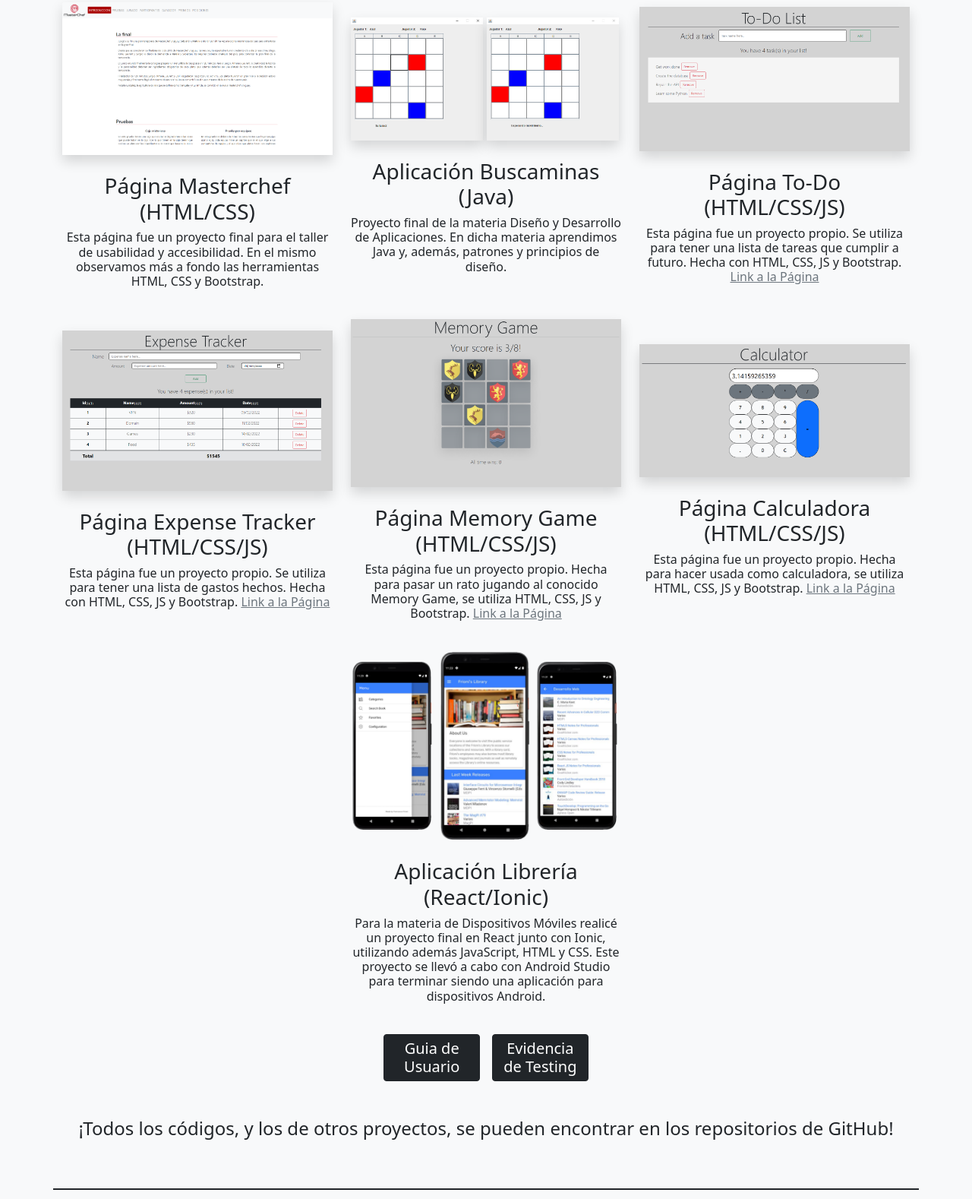
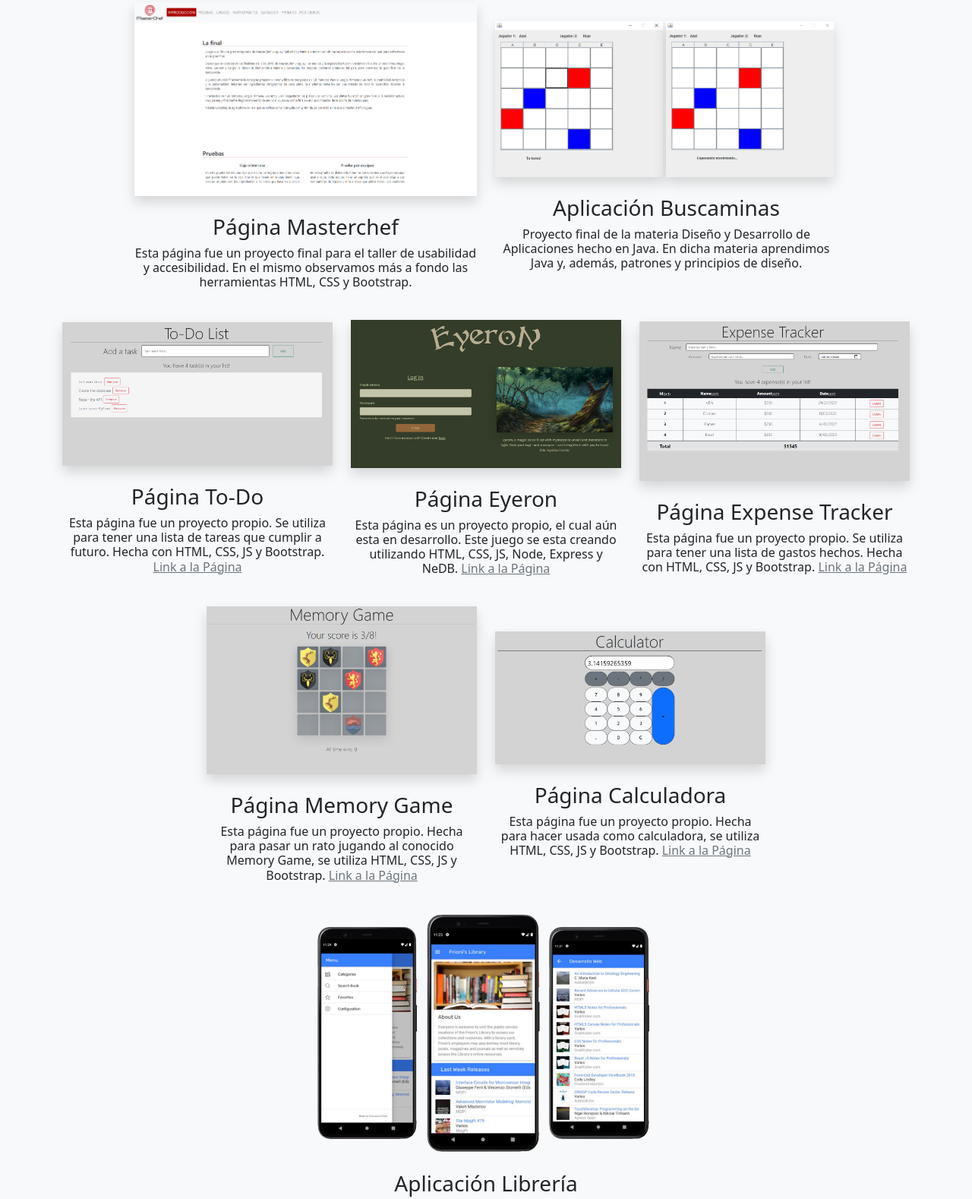
Before and after one commit to FranFrioni/Portfolio, a plain HTML site: page index.html in a window 1280 px wide. Shown: the part 2243-3821 px from the top of the page at 76% size. Drawn offline with nearby package versions, Linux system fonts and the light colour scheme.

Commit message:
Agregando proyectos

```diff
--- a/index.html
+++ b/index.html
@@ -219,46 +219,51 @@
         </div>
         <div id="proyectospersonales"class="row justify-content-center py-5 align-items-center slideleft border-bottom border-dark border-2">
             <h3 class="my-5 display-4 text-center titles">Proyectos personales</h3>
-            <div class="col-12 col-lg-4">
+            <div class="col-12 col-lg-5">
                 <img class="shadow" src="img/proyectos/Masterchef.png" alt="Pagina Masterchef" width="100%">
-                <h4 class="display-1 fs-3 pt-4 text-center">Página Masterchef (HTML/CSS)</h4>
+                <h4 class="display-1 fs-3 pt-4 text-center">Página Masterchef</h4>
                 <p class="display-1 fs-6 pb-4 text-center">Esta página fue un proyecto final para el taller de usabilidad y accesibilidad. En el mismo observamos más a fondo las herramientas HTML, CSS y Bootstrap.</p>
             </div>
-            <div class="col-12 col-lg-4">
+            <div class="col-12 col-lg-5">
                 <img class="shadow" src="img/proyectos/Buscaminas1.png" alt="Aplicación Buscaminas 1" width="49%">
                 <img class="shadow" src="img/proyectos/Buscaminas2.png" alt="Aplicación Buscaminas 2" width="49%">
-                <h4 class="display-1 fs-3 pt-4 text-center">Aplicación Buscaminas (Java)</h4>
-                <p class="display-1 fs-6 pb-4 text-center">Proyecto final de la materia Diseño y Desarrollo de Aplicaciones. En dicha materia aprendimos Java y, además, patrones y principios de diseño.</p>
+                <h4 class="display-1 fs-3 pt-4 text-center">Aplicación Buscaminas</h4>
+                <p class="display-1 fs-6 pb-4 text-center">Proyecto final de la materia Diseño y Desarrollo de Aplicaciones hecho en Java. En dicha materia aprendimos Java y, además, patrones y principios de diseño.</p>
             </div>
             <div class="col-12 col-lg-4">
                 <img class="shadow" src="img/proyectos/todoList.png" alt="Página To-Do" width="100%">
-                <h4 class="display-1 fs-3 pt-4 text-center">Página To-Do (HTML/CSS/JS)</h4>
+                <h4 class="display-1 fs-3 pt-4 text-center">Página To-Do</h4>
                 <p class="display-1 fs-6 pb-4 text-center">Esta página fue un proyecto propio. Se utiliza para tener una lista de tareas que cumplir a futuro. Hecha con HTML, CSS, JS y Bootstrap. <a href="https://todofrioni.netlify.app" target="_blank" class="lead fs-6 text-muted">Link a la Página</a></p>
             </div>
             <div class="col-12 col-lg-4">
+                <img class="shadow" src="img/proyectos/eyeron.png" alt="Página Eyeron" width="100%">
+                <h4 class="display-1 fs-3 pt-4 text-center">Página Eyeron</h4>
+                <p class="display-1 fs-6 pb-4 text-center">Esta página es un proyecto propio, el cual aún esta en desarrollo. Este juego se esta creando utilizando HTML, CSS, JS, Node, Express y NeDB. <a href="https://eyeron.herokuapp.com" target="_blank" class="lead fs-6 text-muted">Link a la Página</a></p>
+            </div>
+            <div class="col-12 col-lg-4">
                 <img class="shadow" src="img/proyectos/expenseTracker.png" alt="Página Expense Tracker" width="100%">
-                <h4 class="display-1 fs-3 pt-4 text-center">Página Expense Tracker (HTML/CSS/JS)</h4>
+                <h4 class="display-1 fs-3 pt-4 text-center">Página Expense Tracker</h4>
                 <p class="display-1 fs-6 pb-4 text-center">Esta página fue un proyecto propio. Se utiliza para tener una lista de gastos hechos. Hecha con HTML, CSS, JS y Bootstrap. <a href="https://expensetrackerfrioni.netlify.app" target="_blank" class="lead fs-6 text-muted">Link a la Página</a></p>
             </div>
             <div class="col-12 col-lg-4">
                 <img class="shadow" src="img/proyectos/memoryGame.png" alt="Página Memory Game" width="100%">
-                <h4 class="display-1 fs-3 pt-4 text-center">Página Memory Game (HTML/CSS/JS)</h4>
+                <h4 class="display-1 fs-3 pt-4 text-center">Página Memory Game</h4>
                 <p class="display-1 fs-6 pb-4 text-center">Esta página fue un proyecto propio. Hecha para pasar un rato jugando al conocido Memory Game, se utiliza HTML, CSS, JS y Bootstrap. <a href="https://memorygamefrioni.netlify.app" target="_blank" class="lead fs-6 text-muted">Link a la Página</a></p>
             </div>
             <div class="col-12 col-lg-4">
                 <img class="shadow" src="img/proyectos/calculator.png" alt="Página Calculator" width="100%">
-                <h4 class="display-1 fs-3 pt-4 text-center">Página Calculadora (HTML/CSS/JS)</h4>
+                <h4 class="display-1 fs-3 pt-4 text-center">Página Calculadora</h4>
                 <p class="display-1 fs-6 pb-4 text-center">Esta página fue un proyecto propio. Hecha para hacer usada como calculadora, se utiliza HTML, CSS, JS y Bootstrap. <a href="https://calculatorfrioni.netlify.app" target="_blank" class="lead fs-6 text-muted">Link a la Página</a></p>
             </div>
-            <div class="col-12 col-lg-4">
+            <div class="col-12 col-lg-5">
                 <img src="img/proyectos/Libreria2.png" alt="Aplicación Libreria 2" width="31%">
                 <img src="img/proyectos/Libreria1.png" alt="Aplicación Libreria 1" width="35%">
                 <img src="img/proyectos/Libreria3.png" alt="Aplicación Libreria 3" width="31%">
-                <h4 class="display-1 fs-3 pt-4 text-center">Aplicación Librería (React/Ionic)</h4>
+                <h4 class="display-1 fs-3 pt-4 text-center">Aplicación Librería</h4>
                 <p class="display-1 fs-6 pb-4 text-center">Para la materia de Dispositivos Móviles realicé un proyecto final en React junto con Ionic, utilizando además JavaScript, HTML y CSS. Este proyecto se llevó a cabo con Android Studio para terminar siendo una aplicación para dispositivos Android.</p>
                 <div class="row justify-content-center">
-                    <a role="button" href="img/proyectos/Guia de Usuario.pdf" class="btn btn-dark col-4 mx-2" target="_blank"><p class="display-1 fs-5 mb-0">Guia de Usuario</p></a>
-                    <a role="button" href="img/proyectos/Evidencia de Testing.pdf" class="btn btn-dark col-4 mx-2" target="_blank"><p class="display-1 fs-5 mb-0">Evidencia de Testing</p></a>
+                    <a role="button" href="img/proyectos/Guia de Usuario.pdf" class="btn btn-dark col-4 mx-2" target="_blank"><p class="display-1 fs-6 mb-0">Guia de Usuario</p></a>
+                    <a role="button" href="img/proyectos/Evidencia de Testing.pdf" class="btn btn-dark col-4 mx-2" target="_blank"><p class="display-1 fs-6 mb-0">Evidencia de Testing</p></a>
                 </div>
             </div>
             <p class="text-center mt-5 display-1 fs-4">¡Todos los códigos, y los de otros proyectos, se pueden encontrar en los repositorios de GitHub!</p>
```
Also changed, not shown: img/proyectos/eyeron.png (added).
